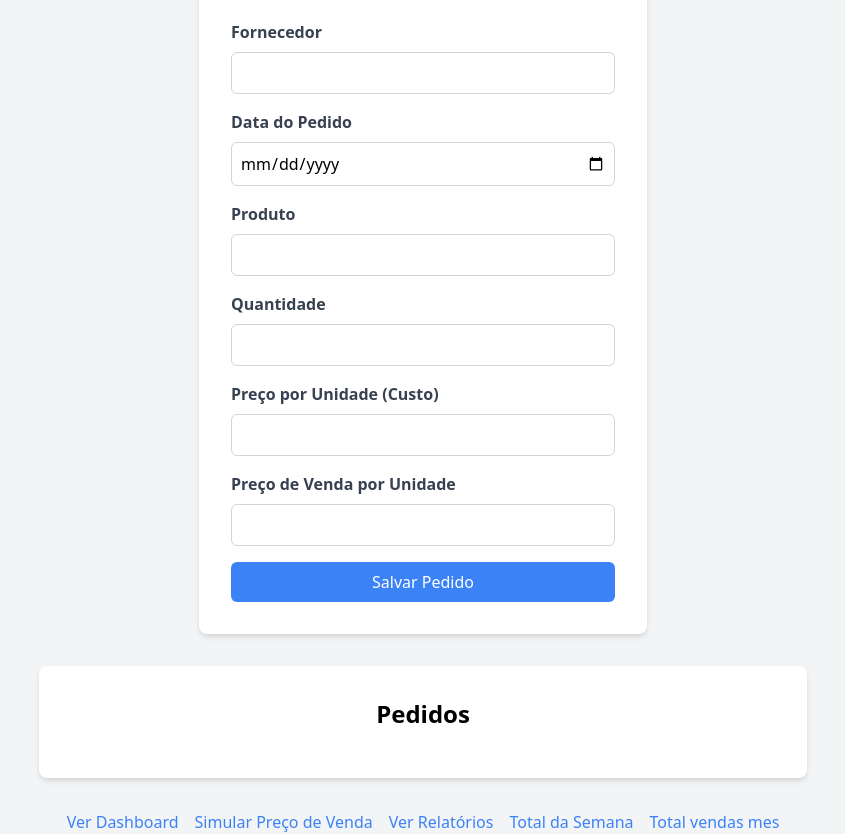
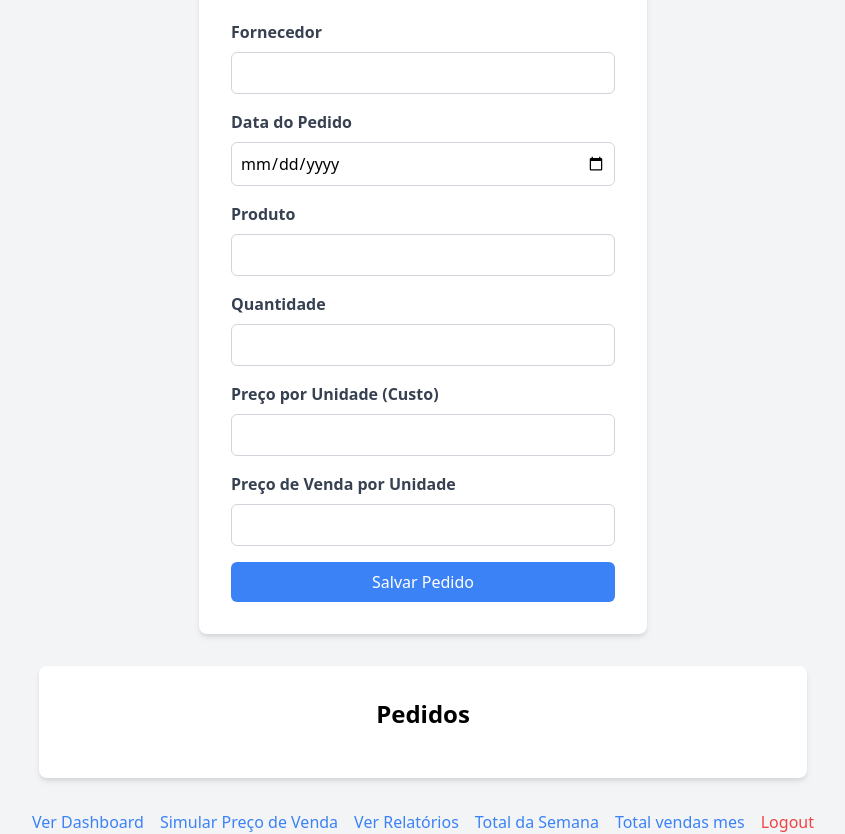
Before and after one commit to vinicius9141/controle-pedidos, a plain HTML site: page index.html in a window 1280 px wide. Shown: the part 72-906 px from the top of the page, without its empty margins (217-1062 px from the left). Drawn offline with nearby package versions, Linux system fonts and the light colour scheme; no server answers.

Commit message:
add button logout

```diff
--- a/index.html
+++ b/index.html
@@ -53,6 +53,7 @@
     <a href="reports.html" class="text-blue-500">Ver Relatórios</a>
     <a href="weekly-input.html" class="text-blue-500">Total da Semana</a>
     <a href="monthly-sales-report.html" class="text-blue-500">Total vendas mes</a>
+    <button id="logout-button" class="text-red-500">Logout</button>
   </div>
 </body>
 </html>
```
